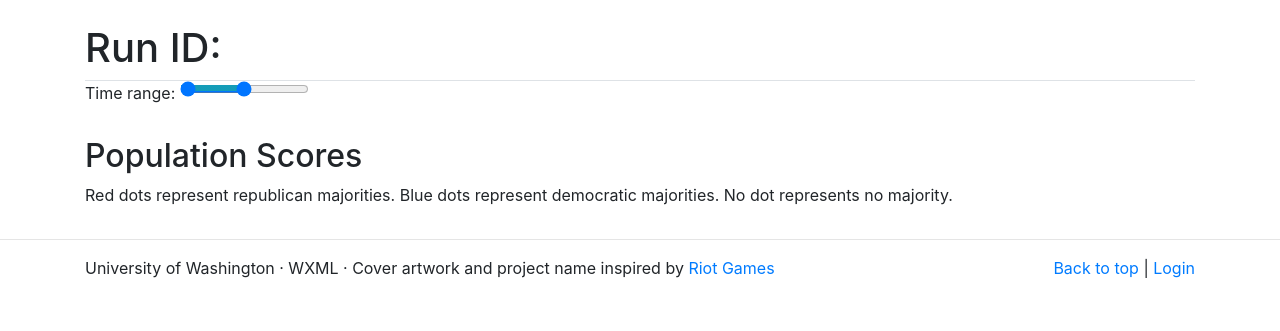
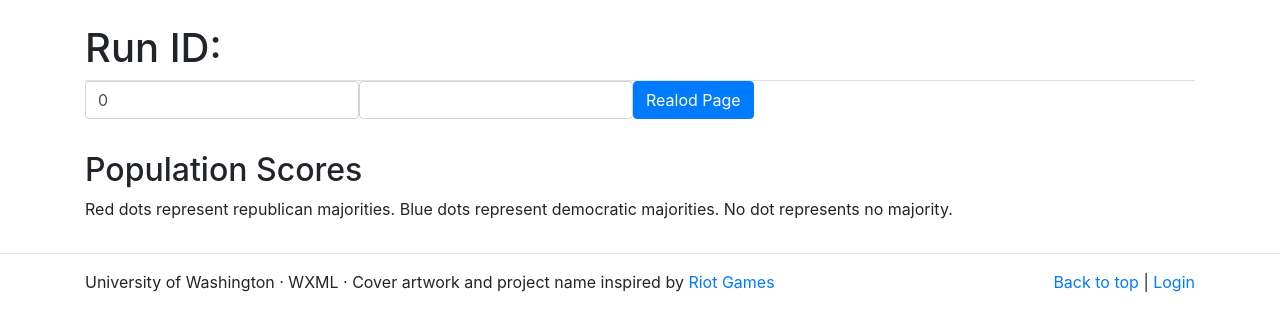
Before and after one commit to pengra/gis, a Django app: template src/states/templates/home/dash.html in a window 1280 px wide. Shown: the part 56-387 px from the top of the page. Run offline with Django 3.2, Linux system fonts and the light colour scheme; the template is opened without the code that fills it, so the values that code supplies are empty; some libraries are stand-ins or nearby versions.

Commit message:
remove slider

```diff
--- a/src/states/templates/home/dash.html
+++ b/src/states/templates/home/dash.html
@@ -22,8 +22,17 @@
     <!-- Awesome graph -->
     <div class="row">
       <div class="col-md-12">
-        <label for="amount">Time range:</label>
-        <input type="range" multiple value="0,{{run.iterations}}" />
+        <form class="form-inline">
+          <div class="form-group mb-2">
+            <label for="inputMin" class="sr-only">Minimum Iteration</label>
+            <input type="number" class="form-control" id="inputMin" value="0">
+          </div>
+          <div class="form-group mb-2">
+              <label for="inputMax" class="sr-only">Maximum Iteration</label>
+              <input type="number" class="form-control" id="inputMax" value="{{run.iterations}}">
+            </div>
+          <button type="submit" class="btn btn-primary mb-2">Realod Page</button>
+        </form>
       </div>
       <div class="col-md-12" id="graph">
         <br />
```
